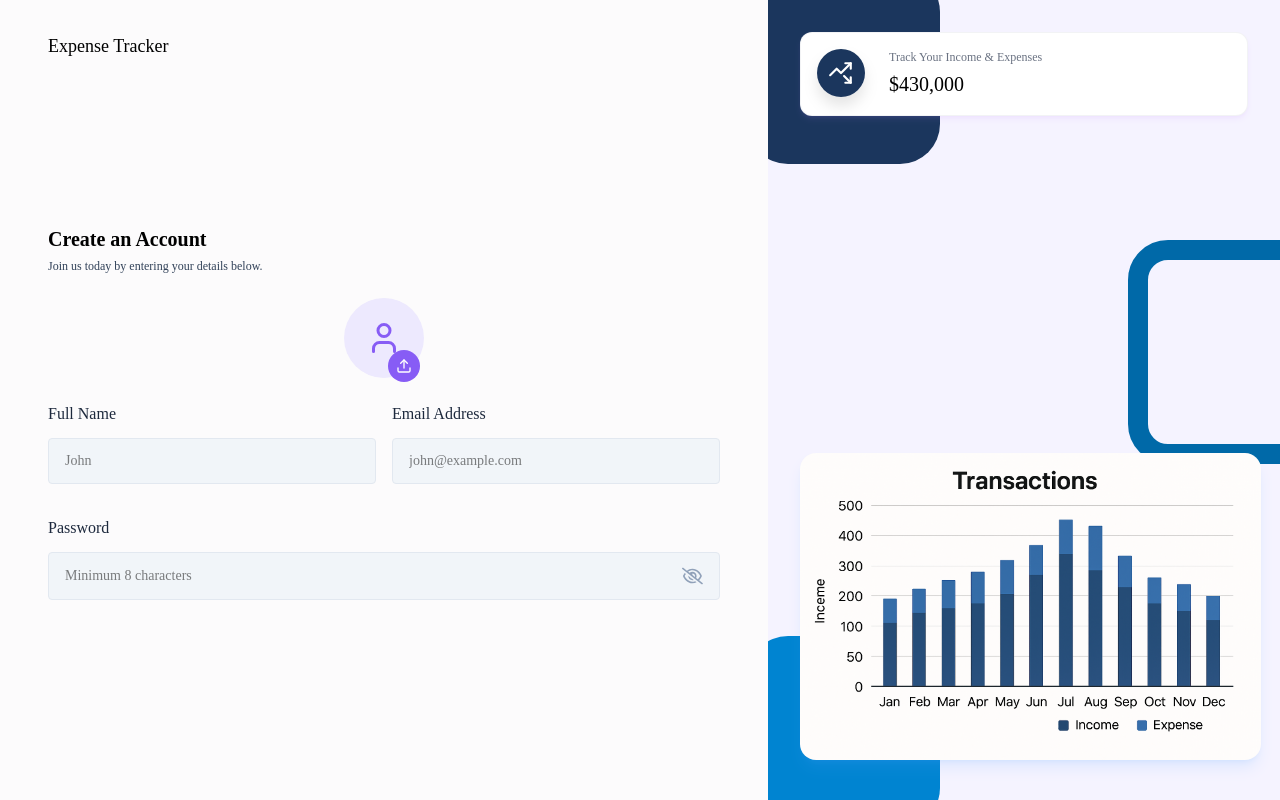
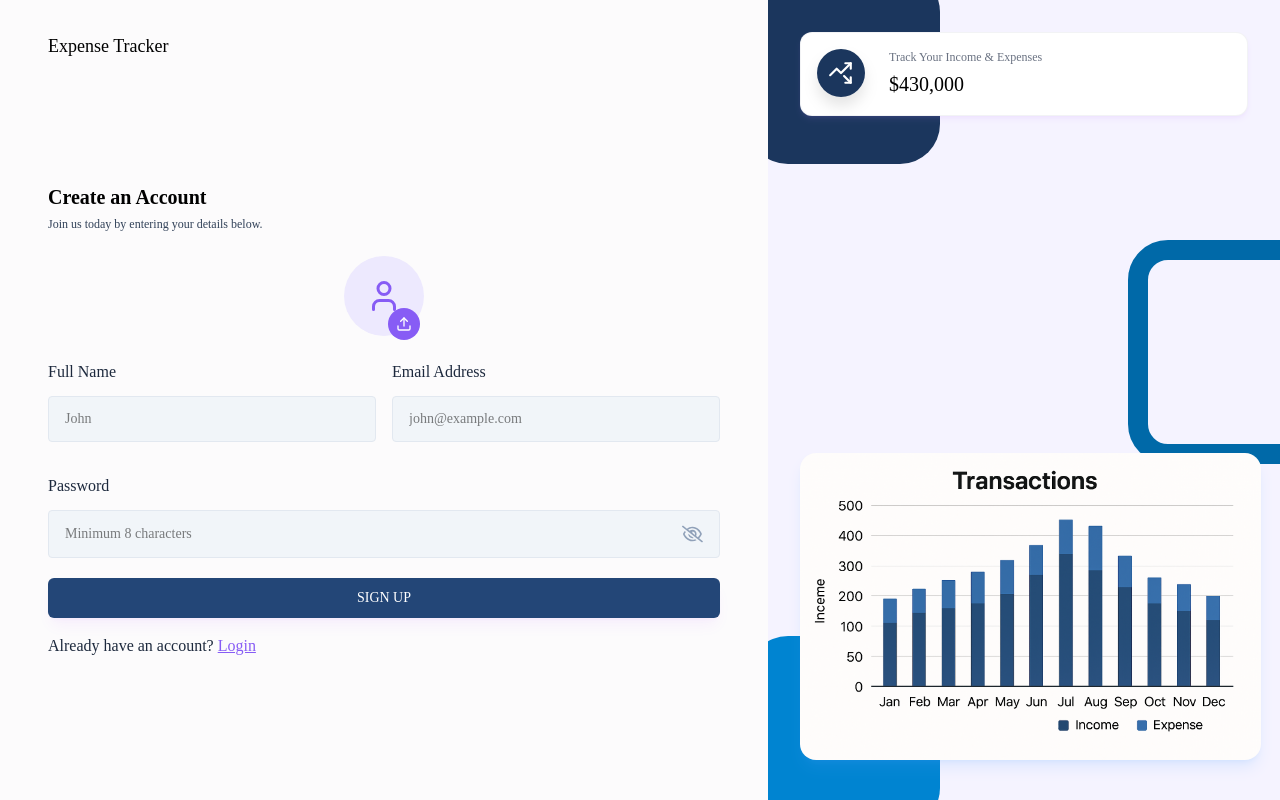
Before and after one commit to Navroj1020/ExpenseTracker, a React (Vite) app in the folder frontend/expense-tracker/: page /signUp in a window 1280 px wide. Built offline with nearby package versions, Linux system fonts and the light colour scheme.

Commit message:
commit-2

```diff
--- a/frontend/expense-tracker/src/components/Inputs/ProfilePhotoSelector.jsx
+++ b/frontend/expense-tracker/src/components/Inputs/ProfilePhotoSelector.jsx
@@ -6,7 +6,7 @@
   const [previewUrl, setPreviewUrl] = useState(null);
   const handleImageChange = (event) => {
     const file = event.target.files[0];
-    if (files) {
+    if (file) {
       setImage(file);
       //Generate preview url from the file
       const preview = URL.createObjectURL(file);
--- a/frontend/expense-tracker/src/pages/Auth/SignUp.jsx
+++ b/frontend/expense-tracker/src/pages/Auth/SignUp.jsx
@@ -15,7 +15,26 @@
 
   const navigate = useNavigate();
 
-  const handleSignUp = async (e) => {};
+  const handleSignUp = async (e) => {
+    e.preventDefault();
+    let profileImageUrl = ""
+    if(!fullName){
+      setError("Please enter your name.");
+      return;
+    }
+    if (!validateEmail(email)){
+      setError("Please enter a valid email address.");
+      return;
+    }
+    if (!password){
+      setError("Please enter the password");
+      return;
+    }
+    setError("");
+
+
+    //SignUp API call
+  };
 
   return (
     <AuthLayout>
@@ -52,6 +71,18 @@
               />
             </div>
           </div>
+
+          {error && <p className="text-red-500 text-xs pb-2.5">{error}</p>}
+
+          <button type="submit" className="btn-primary">
+            SIGN UP
+          </button>
+          <p className="text-{13px} text-slate-800 mt-3">
+            Already have an account?{" "}
+            <Link className="font-medium text-primary underline" to="/login">
+              Login
+            </Link>
+          </p>
         </form>
       </div>
     </AuthLayout>
```
